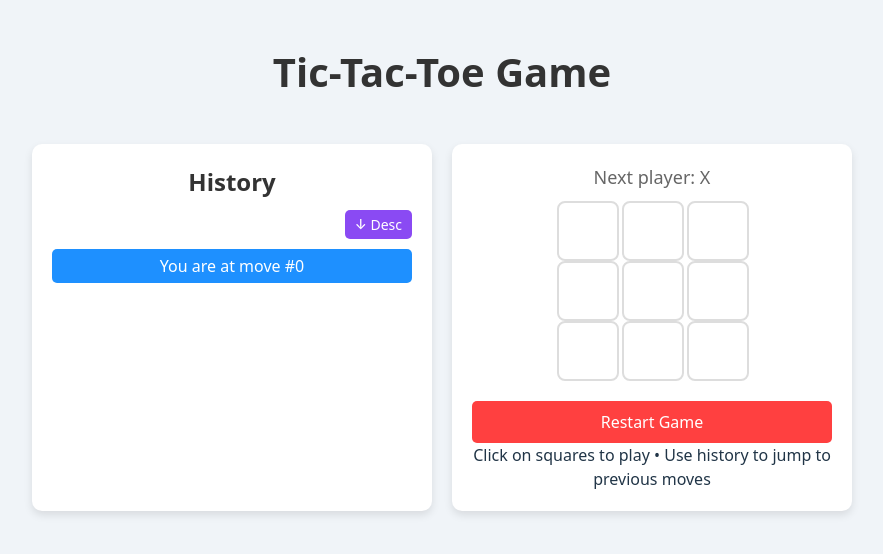
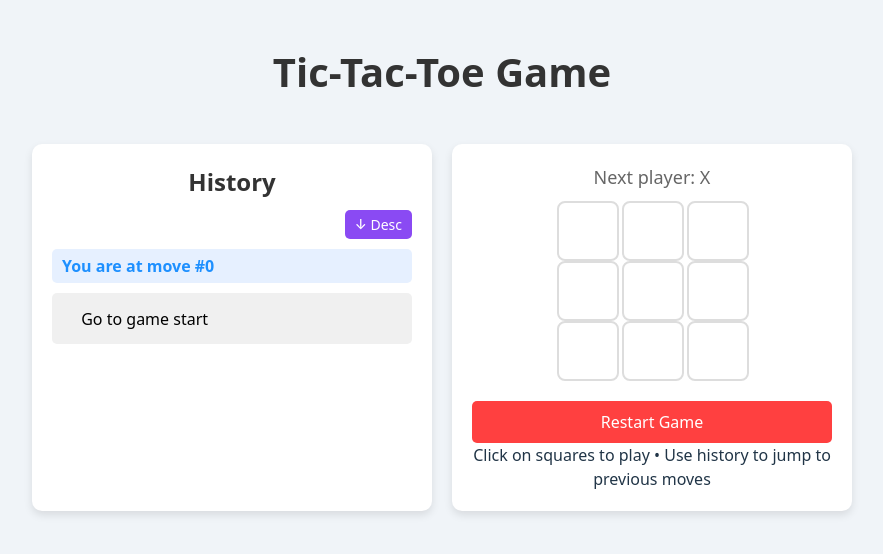
Before and after one commit to vow130504/IA01-React-tutorial, a React (Vite) app in the folder Game/: page / in a window 1280 px wide. Shown: the top 554 px of the page, without its empty margins (198-1081 px from the left). Built offline with nearby package versions, Linux system fonts and the light colour scheme.

Commit message:
fixed "you are move"

```diff
--- a/Game/src/App.css
+++ b/Game/src/App.css
@@ -129,6 +129,17 @@ body {
   margin-bottom: 10px;
 }
 
+.current-status {
+  font-size: 16px;
+  color: #1e90ff;
+  font-weight: bold;
+  margin-bottom: 10px;
+  text-align: left;
+  background: #e6f0ff;
+  padding: 5px 10px;
+  border-radius: 5px;
+}
+
 .history-list {
   list-style: none;
 }
@@ -139,11 +150,6 @@ body {
   margin-bottom: 5px;
   border-radius: 5px;
   color: black;
-}
-
-.history-item.current {
-  background: #1e90ff;
-  color: white;
 }
 
 .history-item button {
--- a/Game/src/App.tsx
+++ b/Game/src/App.tsx
@@ -4,7 +4,6 @@ import './App.css';
 function Square({ value, onSquareClick, isWinning }: { value: string | null; onSquareClick: () => void; isWinning: boolean }) {
   return (
     <button
-      // Thay thế 'bg-yellow-200' bằng 'winning'
       className={`square ${value === 'X' ? 'x' : value === 'O' ? 'o' : ''} ${isWinning ? 'winning' : ''}`}
       onClick={onSquareClick}
     >
@@ -39,7 +38,6 @@ function Board({ xIsNext, squares, onPlay, winningLine }: { xIsNext: boolean; sq
         </div>
       ))}
     </div>
-
   );
 }
 
@@ -79,21 +77,19 @@ export default function App() {
     ? 'Draw! No one wins.'
     : `Next player: ${xIsNext ? 'X' : 'O'}`;
 
+  // Tạo trạng thái hiện tại cố định
+  const currentPosition = history[currentMove].position;
+  const currentStatus = `You are at move #${currentMove}${currentPosition !== null ? ` (${Math.floor(currentPosition / 3) + 1}, ${(currentPosition % 3) + 1})` : ''}`;
+
+  // Tạo danh sách lịch sử, không bao gồm trạng thái hiện tại
   const moves = history.map((step, move) => {
     let description: string;
     let position = step.position !== null ? ` (${Math.floor(step.position / 3) + 1}, ${(step.position % 3) + 1})` : '';
 
-    if (move === currentMove) {
-      description = `You are at move #${move}${position}`;
-      return (
-        <li key={move} className="history-item current">
-          {description}
-        </li>
-      );
-    } else if (move > 0) {
+    if (move === 0) {
+      description = 'Go to game start';
+    } else {
       description = `Go to move #${move}${position}`;
-    } else {
-      description = 'Go to game start';
     }
 
     return (
@@ -116,6 +112,7 @@ export default function App() {
               {isAscending ? '↓ Desc' : '↑ Asc'}
             </button>
           </div>
+          <div className="current-status">{currentStatus}</div>
           <ol className="history-list">{displayMoves}</ol>
         </div>
         <div className="game-container">
```
